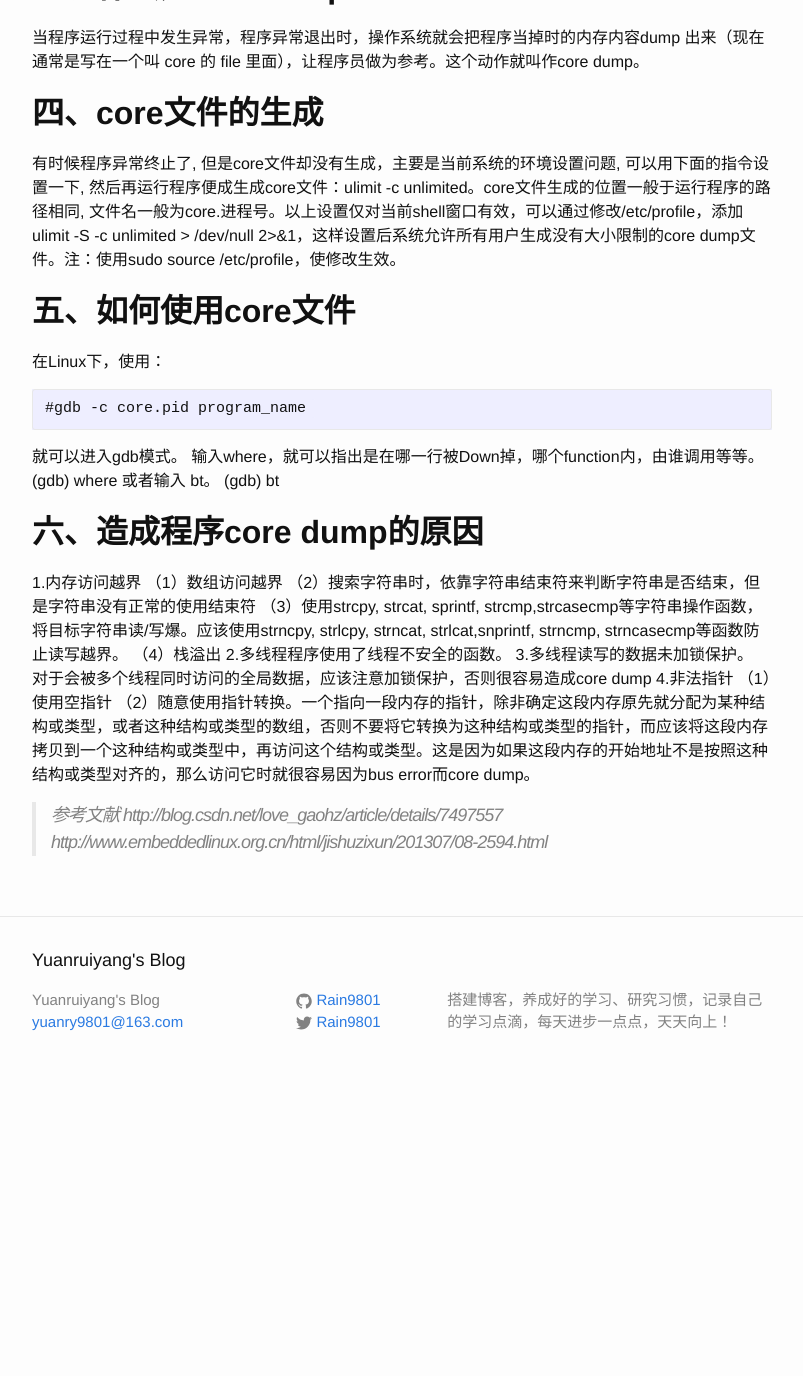
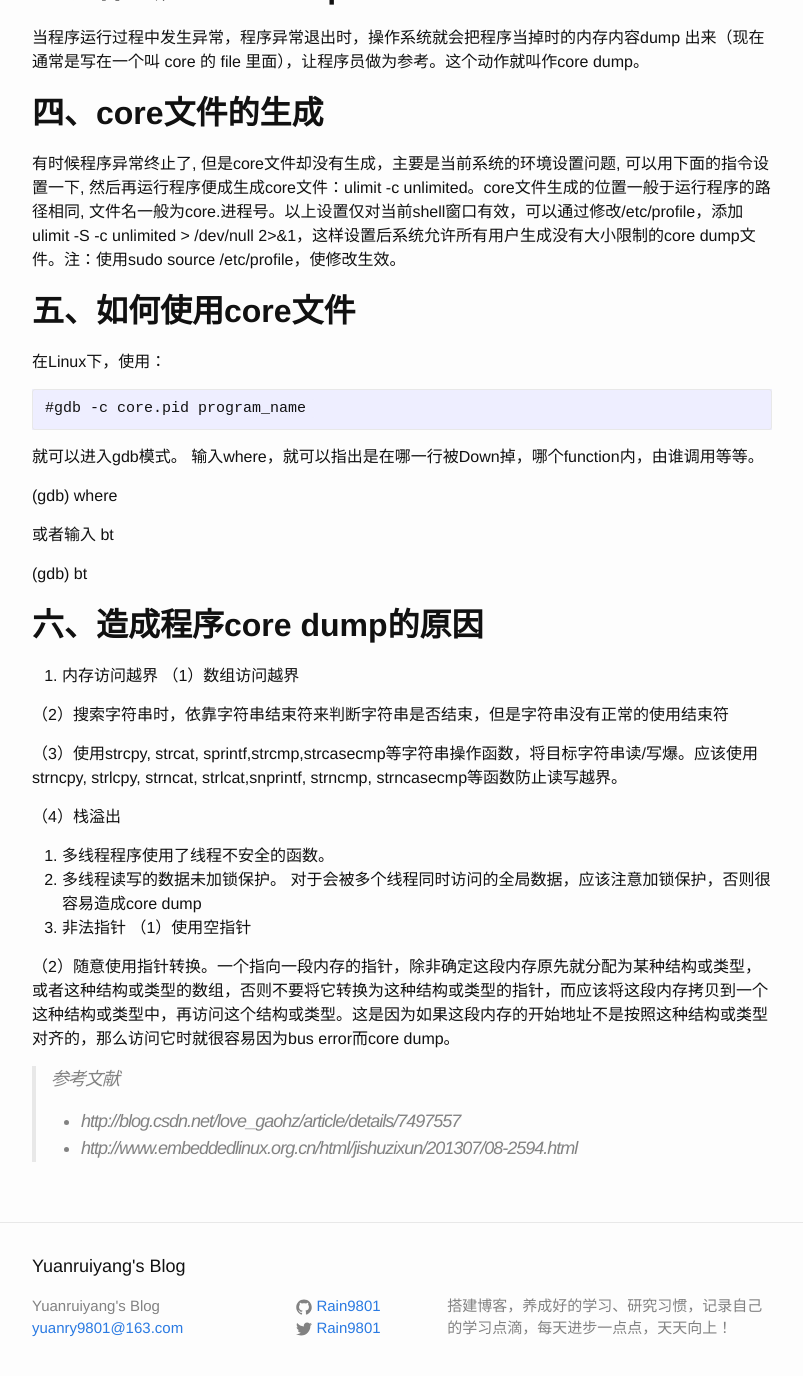
Before and after one commit to Rain9801/Rain9801.github.io, a Jekyll site: the page built from _posts/2017-06-25-coredump调试段错误.markdown, in a window 1280 px wide and 1400 px high, scrolled down 561 px. Shown: the top 1376 px of the window, without its empty margins (238-1041 px from the left). Built offline with Jekyll 4.4.1, drawn with Linux system fonts in a browser that asks for light colours; comment, search, counter and statistics services are not loaded; before the commit the page ends 1655 px from its top, so only the background shows below that.

````diff
--- a/_posts/2017-06-25-coredump调试段错误.markdown
+++ b/_posts/2017-06-25-coredump调试段错误.markdown
@@ -32,24 +32,34 @@ date:   2017-06-25 16:15:00 +0800
 ```
 就可以进入gdb模式。
 输入where，就可以指出是在哪一行被Down掉，哪个function内，由谁调用等等。
+
 (gdb) where
-或者输入 bt。
+
+或者输入 bt
+
 (gdb) bt
 
 **六、造成程序core dump的原因**
 ------------------
 
-1.内存访问越界
+
+
+ 1. 内存访问越界
   （1）数组访问越界
+
   （2）搜索字符串时，依靠字符串结束符来判断字符串是否结束，但是字符串没有正常的使用结束符
-  （3）使用strcpy, strcat, sprintf, strcmp,strcasecmp等字符串操作函数，将目标字符串读/写爆。应该使用strncpy, strlcpy, strncat, strlcat,snprintf, strncmp, strncasecmp等函数防止读写越界。
-（4）栈溢出
-2.多线程程序使用了线程不安全的函数。
-3.多线程读写的数据未加锁保护。
+
+  （3）使用strcpy, strcat, sprintf,strcmp,strcasecmp等字符串操作函数，将目标字符串读/写爆。应该使用strncpy, strlcpy, strncat, strlcat,snprintf, strncmp, strncasecmp等函数防止读写越界。
+
+ （4）栈溢出
+
+ 2. 多线程程序使用了线程不安全的函数。
+ 3. 多线程读写的数据未加锁保护。
 对于会被多个线程同时访问的全局数据，应该注意加锁保护，否则很容易造成core dump
-4.非法指针
+ 4. 非法指针
   （1）使用空指针
+
   （2）随意使用指针转换。一个指向一段内存的指针，除非确定这段内存原先就分配为某种结构或类型，或者这种结构或类型的数组，否则不要将它转换为这种结构或类型的指针，而应该将这段内存拷贝到一个这种结构或类型中，再访问这个结构或类型。这是因为如果这段内存的开始地址不是按照这种结构或类型对齐的，那么访问它时就很容易因为bus error而core dump。
 >参考文献
->http://blog.csdn.net/love_gaohz/article/details/7497557
->http://www.embeddedlinux.org.cn/html/jishuzixun/201307/08-2594.html
+- http://blog.csdn.net/love_gaohz/article/details/7497557
+- http://www.embeddedlinux.org.cn/html/jishuzixun/201307/08-2594.html
````
